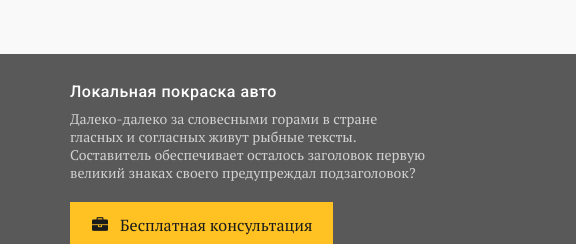
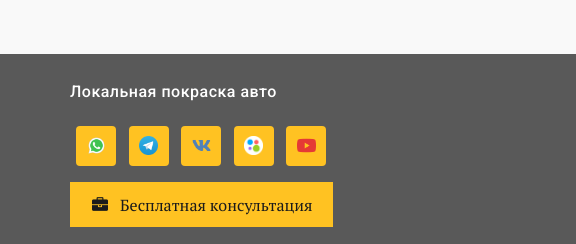
Before and after one commit to tevi666/lkp-auto, a website built with webpack: page dist/index.html in a window 1280 px wide. Shown: the part 3387-3631 px from the top of the page, 0-576 px from the left. Built offline with nearby package versions, Linux system fonts and the light colour scheme; grey boxes are pictures that could not be loaded; files whose address does not match are found by name.

Commit message:
feat btn-site

```diff
--- a/dist/css/media.css
+++ b/dist/css/media.css
@@ -66,6 +66,9 @@
   }
   .modal__services {
     height: 365px;
+  }
+  .social-icons {
+    width: 260px;
   }
 }
 @media (max-width: 900px){
--- a/dist/css/style.css
+++ b/dist/css/style.css
@@ -811,3 +811,52 @@ left: 25%;
   background-size: cover;
   background-image: url(../img/parallax.jpeg);
 }
+.social-icons {
+  display: flex;
+  justify-content: space-around;
+  list-style: none;
+  margin-top: 1rem;
+  margin-bottom: 1rem;
+  padding-left: 0;
+}
+.social-icons a {
+  position: relative;
+  background-color: #ffc222;
+  display: block;
+  -webkit-user-select: none;
+  -moz-user-select: none;
+  -ms-user-select: none;
+  user-select: none;
+  transition: background-color .3s ease-in-out;
+  width: 2.5rem;
+  height: 2.5rem;
+  border-radius: .25rem;
+}
+.social-icons a:hover {
+  background-color:aqua;
+}
+.social-icons a::before {
+  content: "";
+  position: absolute;
+  width: 1.2rem;
+  height: 1.2rem;
+  left: .65rem;
+  top: .65rem;
+  background: transparent no-repeat center center;
+  background-size: 100% 100%;
+}
+.social-icons .social-icon-whatsapp::before {
+  background-image: url("../img/whatsapp.png");
+}
+.social-icons .social-icon-telegram::before {
+  background-image: url("../img/telegram.png");
+}
+.social-icons .social-icon-vk::before {
+  background-image: url("../img/vk.png");
+}
+.social-icons .social-icon-avito::before {
+  background-image: url("../img/avito.png");
+}
+.social-icons .social-icon-youtube::before {
+  background-image: url("../img/youtube.png");
+}
--- a/dist/index.html
+++ b/dist/index.html
@@ -338,10 +338,17 @@
             <div class="footer__title">
               Локальная покраска авто
             </div>
-            <div class="footer__text">
-              Далеко-далеко за словесными горами в стране гласных и согласных живут рыбные тексты. Составитель
-              обеспечивает осталось заголовок первую великий знаках своего предупреждал подзаголовок?
-            </div>
+            <ul class="social-icons">
+              <a class="social-icon-whatsapp" href="https://whatsapp.com/" title="WhatsApp" target="_blank"
+                  rel="noopener"></a>
+              <a class="social-icon-telegram" href="https://telegram.com/" title="Telegram" target="_blank"
+                  rel="noopener"></a>
+              <a class="social-icon-vk" href="https://vk.com/" title="VK" target="_blank" rel="noopener"></a>
+              <a class="social-icon-avito" href="https://avito.com/" title="Avito" target="_blank"
+                  rel="noopener"></a>
+              <a class="social-icon-youtube" href="https://youtube.com/" title="YouTube" target="_blank"
+                  rel="noopener"></a>
+            </ul>
             <a data-fancybox data-src="#modal" href="javascript:;" class="header__btn" href="#">
               Бесплатная консультация
             </a>
```
Also changed, not shown: dist/img/avito.png (added), dist/img/telegram.png (added), dist/img/vk.png (added), dist/img/vl.png (added), dist/img/whatsapp.png (added), dist/img/youtube.png (added).
